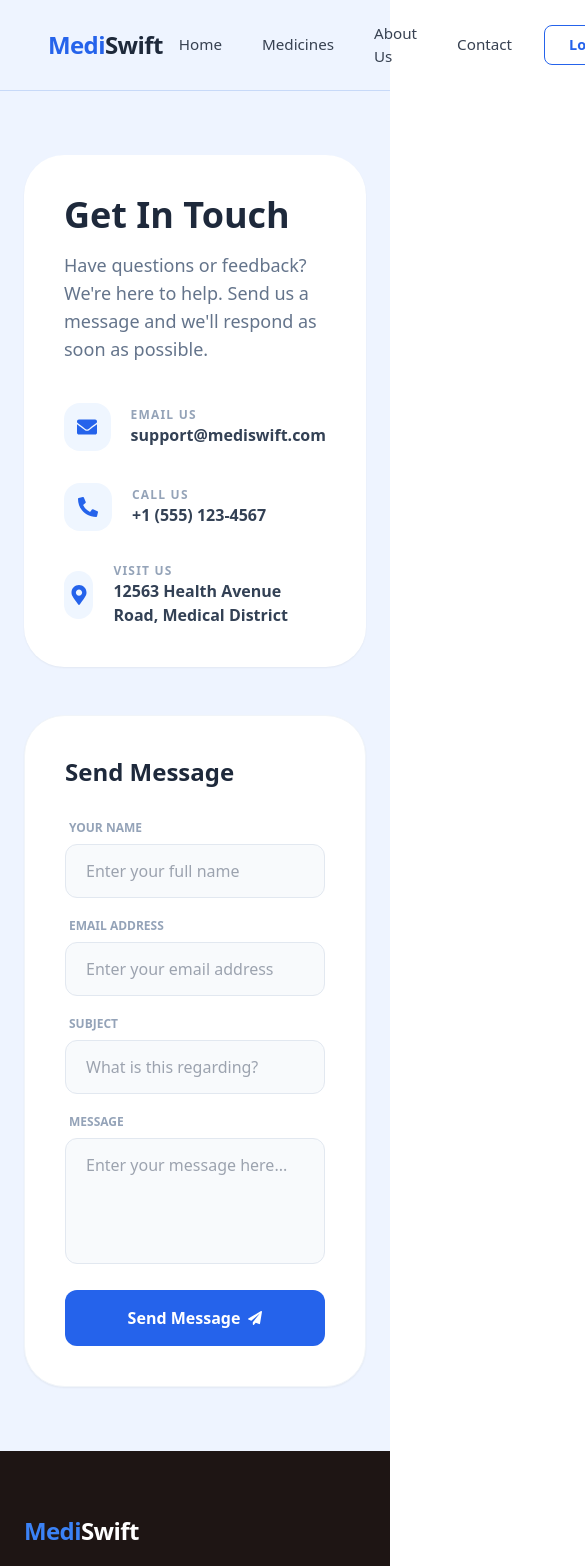
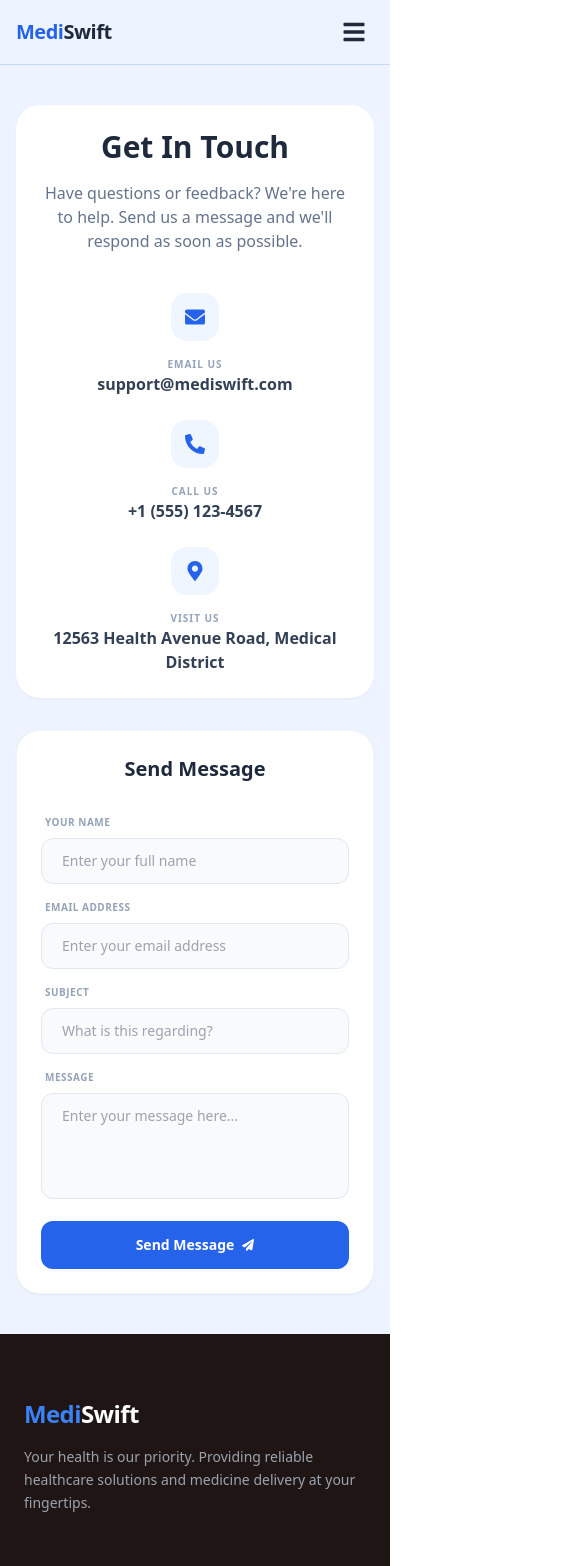
Before and after one commit to Madhugunasekhar-16/-Madhugunasekhar-16-MediSwift---Medicine-Delivery-App-, a React (Vite) app in the folder frontend/vite-project/: page /contact in a window 390 px wide. Shown: the top 1566 px of the page, 585 px wide, since content can reach past the window. Built offline with nearby package versions, Linux system fonts and the light colour scheme.

Commit message:
updating responsive design

```diff
--- a/frontend/vite-project/src/components/Navbar.jsx
+++ b/frontend/vite-project/src/components/Navbar.jsx
@@ -1,12 +1,13 @@
 import { Link, useNavigate } from "react-router-dom";
 import { useContext, useEffect, useState } from "react";
-import { FaUser, FaShoppingCart, FaChartLine } from "react-icons/fa";
+import { FaUser, FaShoppingCart, FaChartLine, FaBars, FaTimes } from "react-icons/fa";
 import { AuthContext } from "../context/AuthContext";
 
 const Navbar = () => {
   const { user, logout } = useContext(AuthContext);
   const navigate = useNavigate();
   const [cartCount, setCartCount] = useState(0);
+  const [isMenuOpen, setIsMenuOpen] = useState(false); // State for mobile menu
 
   useEffect(() => {
     const fetchCartCount = async () => {
@@ -33,47 +34,56 @@ const Navbar = () => {
 
   const handleLogout = () => {
     logout();
+    setIsMenuOpen(false);
     navigate("/login");
   };
 
-  // Reusable Tailwind class for links with the blue rounded-box hover
   const navLinkClasses = "no-underline text-gray-700 font-medium text-[0.95rem] px-4 py-2 rounded-xl transition-all duration-200 hover:bg-blue-600 hover:text-white flex items-center gap-2";
 
+  // Mobile specific class for full-width links
+  const mobileLinkClasses = "no-underline text-gray-700 font-bold text-lg py-4 border-b border-gray-100 flex items-center gap-3";
+
   return (
-    <nav className="sticky top-0 z-50 w-full bg-[#EEF4FF] border-b border-[#C7D9F8] px-12 py-3.5 flex justify-between items-center box-border">
+    <nav className="sticky top-0 z-[100] w-full bg-[#EEF4FF] border-b border-[#C7D9F8] px-4 md:px-12 py-3 flex justify-between items-center box-border">
 
       {/* LOGO */}
-      <Link to="/" className="no-underline flex items-center font-sans text-2xl font-extrabold tracking-tight">
+      <Link to="/" className="no-underline flex items-center font-sans text-xl md:text-2xl font-extrabold tracking-tight z-[101]">
         <span className="text-blue-600">Medi</span>
         <span className="text-slate-800">Swift</span>
       </Link>
 
-      {/* RIGHT SIDE NAV */}
-      <div className="flex items-center gap-2">
+      {/* MOBILE ACTIONS (Shown only on small screens) */}
+      <div className="flex items-center gap-3 md:hidden z-[101]">
+        {user && user.role !== "admin" && (
+          <Link to="/cart" className="relative text-blue-600 text-xl p-2">
+            <FaShoppingCart />
+            {cartCount > 0 && (
+              <span className="absolute top-0 right-0 bg-red-500 text-white text-[9px] w-4 h-4 flex items-center justify-center rounded-full">
+                {cartCount}
+              </span>
+            )}
+          </Link>
+        )}
+        <button
+          onClick={() => setIsMenuOpen(!isMenuOpen)}
+          className="text-2xl text-slate-800 p-2 focus:outline-none"
+        >
+          {isMenuOpen ? <FaTimes /> : <FaBars />}
+        </button>
+      </div>
 
-        {/* Home Link - Removed the blue underline style */}
-        <Link to="/" className={navLinkClasses}>
-          Home
-        </Link>
-
-        {/* Medicines and Cart now use the navLinkClasses for the hover box effect */}
-        <Link to="/medicines" className={navLinkClasses}>
-          Medicines
-        </Link>
-
-        <Link to="/about" className={navLinkClasses}>
-          About Us
-        </Link>
-
-        <Link to="/contact" className={navLinkClasses}>
-          Contact
-        </Link>
+      {/* DESKTOP NAV LINKS (Hidden on Mobile) */}
+      <div className="hidden md:flex items-center gap-1">
+        <Link to="/" className={navLinkClasses}>Home</Link>
+        <Link to="/medicines" className={navLinkClasses}>Medicines</Link>
+        <Link to="/about" className={navLinkClasses}>About Us</Link>
+        <Link to="/contact" className={navLinkClasses}>Contact</Link>
 
         {user ? (
-          <>
+          <div className="flex items-center ml-2">
             {user.role === "admin" ? (
-              <Link to="/admin-dashboard" className={`${navLinkClasses} text-blue-600 font-bold`}>
-                <FaChartLine /> Admin Dashboard
+              <Link to="/admin/dashboard" className={`${navLinkClasses} text-blue-600 font-bold`}>
+                <FaChartLine /> Admin
               </Link>
             ) : (
               <>
@@ -85,47 +95,73 @@ const Navbar = () => {
                     </span>
                   )}
                 </Link>
-                <Link to="/my-orders" className={navLinkClasses}>
-                  My Orders
-                </Link>
+                <Link to="/my-orders" className={navLinkClasses}>My Orders</Link>
               </>
             )}
 
-            {/* Separator */}
             <div className="h-6 w-[1px] bg-slate-300 mx-3" />
 
-            {/* Profile Button - Changed from <span> to <Link> to make it work */}
             <Link
               to="/profile"
-              className="no-underline flex items-center gap-2 bg-white text-blue-700 border border-blue-200 px-4 py-1.5 rounded-full text-[0.85rem] font-semibold mr-2 transition-all hover:bg-blue-50 hover:border-blue-300"
+              className="no-underline flex items-center gap-2 bg-white text-blue-700 border border-blue-200 px-4 py-1.5 rounded-full text-[0.85rem] font-semibold transition-all hover:bg-blue-50"
             >
               <FaUser className="text-[11px]" />
-              {user.name} {user.role === "admin" && "(Admin)"}
+              {user.name.split(' ')[0]} {/* Show only first name to save space */}
             </Link>
 
             <button
               onClick={handleLogout}
-              className="bg-red-500 text-white px-5 py-2 rounded-lg border-none cursor-pointer text-[0.875rem] font-semibold hover:bg-red-600 transition-colors shadow-sm"
+              className="ml-3 bg-red-500 text-white px-4 py-2 rounded-lg text-[0.85rem] font-semibold hover:bg-red-600 transition-all shadow-sm"
             >
               Logout
             </button>
-          </>
+          </div>
         ) : (
-          <div className="flex items-center gap-4 ml-2">
-            <Link
-              to="/login"
-              className="no-underline border-[1.5px] border-blue-600 text-blue-600 px-6 py-2 rounded-lg text-[0.9rem] font-semibold hover:bg-blue-50 transition-all"
-            >
+          <div className="flex items-center gap-3 ml-4">
+            <Link to="/login" className="no-underline border-[1.5px] border-blue-600 text-blue-600 px-5 py-1.5 rounded-lg font-semibold hover:bg-blue-50 transition-all">
               Login
             </Link>
-            <Link
-              to="/register"
-              className="no-underline bg-blue-600 text-white px-6 py-2 rounded-lg text-[0.9rem] font-semibold hover:bg-blue-700 shadow-md transition-all"
-            >
+            <Link to="/register" className="no-underline bg-blue-600 text-white px-5 py-1.5 rounded-lg font-semibold hover:bg-blue-700 shadow-md transition-all">
               Register
             </Link>
           </div>
         )}
+      </div>
+
+      {/* MOBILE MENU OVERLAY (Animated Slide-down) */}
+      <div className={`fixed inset-0 bg-white z-[100] transition-transform duration-300 ease-in-out transform ${isMenuOpen ? "translate-y-0" : "-translate-y-full"} md:hidden pt-20 px-6`}>
+        <div className="flex flex-col">
+          <Link to="/" onClick={() => setIsMenuOpen(false)} className={mobileLinkClasses}>Home</Link>
+          <Link to="/medicines" onClick={() => setIsOpen(false)} className={mobileLinkClasses}>Medicines</Link>
+          <Link to="/about" onClick={() => setIsMenuOpen(false)} className={mobileLinkClasses}>About Us</Link>
+          <Link to="/contact" onClick={() => setIsMenuOpen(false)} className={mobileLinkClasses}>Contact</Link>
+
+          {user ? (
+            <div className="mt-4 space-y-4">
+              <Link to="/profile" onClick={() => setIsMenuOpen(false)} className="flex items-center gap-3 text-blue-600 font-bold text-lg">
+                <FaUser /> {user.name} Profile
+              </Link>
+              {user.role === "admin" ? (
+                <Link to="/admin/dashboard" onClick={() => setIsMenuOpen(false)} className={mobileLinkClasses}>
+                  <FaChartLine /> Admin Dashboard
+                </Link>
+              ) : (
+                <Link to="/my-orders" onClick={() => setIsMenuOpen(false)} className={mobileLinkClasses}>My Orders</Link>
+              )}
+              <button
+                onClick={handleLogout}
+                className="w-full bg-red-500 text-white py-4 rounded-xl font-bold text-lg mt-4 shadow-lg"
+              >
+                Logout
+              </button>
+            </div>
+          ) : (
+            <div className="mt-8 flex flex-col gap-4">
+              <Link to="/login" onClick={() => setIsMenuOpen(false)} className="w-full text-center py-4 border-2 border-blue-600 text-blue-600 rounded-xl font-bold">Login</Link>
+              <Link to="/register" onClick={() => setIsMenuOpen(false)} className="w-full text-center py-4 bg-blue-600 text-white rounded-xl font-bold shadow-blue-200 shadow-xl">Register</Link>
+            </div>
+          )}
+        </div>
       </div>
     </nav>
   );
--- a/frontend/vite-project/src/pages/ContactPage.jsx
+++ b/frontend/vite-project/src/pages/ContactPage.jsx
@@ -21,43 +21,48 @@ const ContactPage = () => {
   };
 
   return (
-    <div className="min-h-screen bg-[#EEF4FF] py-16 px-6">
-      <div className="max-w-6xl mx-auto grid grid-cols-1 lg:grid-cols-2 gap-12">
+    <div className="min-h-screen bg-[#EEF4FF] py-10 md:py-16 lg:py-24 px-4 sm:px-6">
+      <div className="max-w-6xl mx-auto grid grid-cols-1 lg:grid-cols-2 gap-8 lg:gap-12">
 
-        {/* Left Side: Contact Info */}
-        <div className="bg-white p-10 rounded-[2.5rem] shadow-sm flex flex-col justify-center">
-          <h1 className="text-4xl font-extrabold text-slate-800 mb-4">Get In Touch</h1>
-          <p className="text-slate-500 mb-10 text-lg">
-            Have questions or feedback? We're here to help. Send us a message and we'll respond as soon as possible.
-          </p>
+        {/* Left Side: Contact Info - Stacks on top for Mobile */}
+        <div className="bg-white p-6 sm:p-10 rounded-[1.5rem] md:rounded-[2.5rem] shadow-sm flex flex-col justify-center">
+          <div className="text-center lg:text-left">
+            <h1 className="text-3xl md:text-4xl font-extrabold text-slate-800 mb-4">Get In Touch</h1>
+            <p className="text-slate-500 mb-10 text-base md:text-lg">
+              Have questions or feedback? We're here to help. Send us a message and we'll respond as soon as possible.
+            </p>
+          </div>
 
-          <div className="space-y-8">
-            <div className="flex items-center gap-5">
-              <div className="w-12 h-12 bg-blue-50 text-blue-600 rounded-2xl flex items-center justify-center text-xl">
+          <div className="space-y-6 md:space-y-8">
+            {/* Email */}
+            <div className="flex flex-col sm:flex-row items-center lg:items-start gap-4 text-center sm:text-left">
+              <div className="w-12 h-12 bg-blue-50 text-blue-600 rounded-2xl flex items-center justify-center text-xl shrink-0">
                 <FaEnvelope />
               </div>
               <div>
-                <p className="text-xs font-bold text-slate-400 uppercase tracking-widest">Email Us</p>
-                <p className="text-slate-700 font-semibold">support@mediswift.com</p>
+                <p className="text-[10px] font-bold text-slate-400 uppercase tracking-widest">Email Us</p>
+                <p className="text-slate-700 font-semibold break-all">support@mediswift.com</p>
               </div>
             </div>
 
-            <div className="flex items-center gap-5">
-              <div className="w-12 h-12 bg-blue-50 text-blue-600 rounded-2xl flex items-center justify-center text-xl">
+            {/* Phone */}
+            <div className="flex flex-col sm:flex-row items-center lg:items-start gap-4 text-center sm:text-left">
+              <div className="w-12 h-12 bg-blue-50 text-blue-600 rounded-2xl flex items-center justify-center text-xl shrink-0">
                 <FaPhoneAlt />
               </div>
               <div>
-                <p className="text-xs font-bold text-slate-400 uppercase tracking-widest">Call Us</p>
+                <p className="text-[10px] font-bold text-slate-400 uppercase tracking-widest">Call Us</p>
                 <p className="text-slate-700 font-semibold">+1 (555) 123-4567</p>
               </div>
             </div>
 
-            <div className="flex items-center gap-5">
-              <div className="w-12 h-12 bg-blue-50 text-blue-600 rounded-2xl flex items-center justify-center text-xl">
+            {/* Address */}
+            <div className="flex flex-col sm:flex-row items-center lg:items-start gap-4 text-center sm:text-left">
+              <div className="w-12 h-12 bg-blue-50 text-blue-600 rounded-2xl flex items-center justify-center text-xl shrink-0">
                 <FaMapMarkerAlt />
               </div>
               <div>
-                <p className="text-xs font-bold text-slate-400 uppercase tracking-widest">Visit Us</p>
+                <p className="text-[10px] font-bold text-slate-400 uppercase tracking-widest">Visit Us</p>
                 <p className="text-slate-700 font-semibold">12563 Health Avenue Road, Medical District</p>
               </div>
             </div>
@@ -65,66 +70,66 @@ const ContactPage = () => {
         </div>
 
         {/* Right Side: Send Message Form */}
-        <div className="bg-white p-10 rounded-[2.5rem] shadow-sm border border-slate-100">
-          <h2 className="text-2xl font-bold text-slate-800 mb-8">Send Message</h2>
-          <form onSubmit={handleSubmit} className="space-y-5">
+        <div className="bg-white p-6 sm:p-10 rounded-[1.5rem] md:rounded-[2.5rem] shadow-sm border border-slate-100">
+          <h2 className="text-xl md:text-2xl font-bold text-slate-800 mb-8 text-center lg:text-left">Send Message</h2>
+          <form onSubmit={handleSubmit} className="space-y-4 md:space-y-5">
             <div>
-              <label className="block text-xs font-bold text-slate-400 uppercase mb-2 ml-1">Your Name</label>
+              <label className="block text-[10px] font-bold text-slate-400 uppercase mb-2 ml-1 tracking-wider">Your Name</label>
               <input
                 type="text"
                 name="name"
                 value={formData.name}
                 onChange={handleChange}
                 placeholder="Enter your full name"
-                className="w-full px-5 py-3.5 bg-slate-50 border border-slate-200 rounded-xl focus:ring-2 focus:ring-blue-500 focus:bg-white outline-none transition-all"
+                className="w-full px-5 py-3 md:py-3.5 bg-slate-50 border border-slate-200 rounded-xl focus:ring-2 focus:ring-blue-500 focus:bg-white outline-none transition-all text-sm"
                 required
               />
             </div>
 
             <div>
-              <label className="block text-xs font-bold text-slate-400 uppercase mb-2 ml-1">Email Address</label>
+              <label className="block text-[10px] font-bold text-slate-400 uppercase mb-2 ml-1 tracking-wider">Email Address</label>
               <input
                 type="email"
                 name="email"
                 value={formData.email}
                 onChange={handleChange}
                 placeholder="Enter your email address"
-                className="w-full px-5 py-3.5 bg-slate-50 border border-slate-200 rounded-xl focus:ring-2 focus:ring-blue-500 focus:bg-white outline-none transition-all"
+                className="w-full px-5 py-3 md:py-3.5 bg-slate-50 border border-slate-200 rounded-xl focus:ring-2 focus:ring-blue-500 focus:bg-white outline-none transition-all text-sm"
                 required
               />
             </div>
 
             <div>
-              <label className="block text-xs font-bold text-slate-400 uppercase mb-2 ml-1">Subject</label>
+              <label className="block text-[10px] font-bold text-slate-400 uppercase mb-2 ml-1 tracking-wider">Subject</label>
               <input
                 type="text"
                 name="subject"
                 value={formData.subject}
                 onChange={handleChange}
                 placeholder="What is this regarding?"
-                className="w-full px-5 py-3.5 bg-slate-50 border border-slate-200 rounded-xl focus:ring-2 focus:ring-blue-500 focus:bg-white outline-none transition-all"
+                className="w-full px-5 py-3 md:py-3.5 bg-slate-50 border border-slate-200 rounded-xl focus:ring-2 focus:ring-blue-500 focus:bg-white outline-none transition-all text-sm"
                 required
               />
             </div>
 
             <div>
-              <label className="block text-xs font-bold text-slate-400 uppercase mb-2 ml-1">Message</label>
+              <label className="block text-[10px] font-bold text-slate-400 uppercase mb-2 ml-1 tracking-wider">Message</label>
               <textarea
                 name="message"
                 value={formData.message}
                 onChange={handleChange}
                 rows="4"
                 placeholder="Enter your message here..."
-                className="w-full px-5 py-3.5 bg-slate-50 border border-slate-200 rounded-xl focus:ring-2 focus:ring-blue-500 focus:bg-white outline-none transition-all resize-none"
+                className="w-full px-5 py-3 md:py-3.5 bg-slate-50 border border-slate-200 rounded-xl focus:ring-2 focus:ring-blue-500 focus:bg-white outline-none transition-all resize-none text-sm"
                 required
               ></textarea>
             </div>
 
             <button
               type="submit"
-              className="w-full py-4 bg-blue-600 text-white font-bold rounded-xl flex items-center justify-center gap-2 hover:bg-blue-700 hover:shadow-lg hover:shadow-blue-100 transition-all active:scale-95"
+              className="w-full py-3.5 md:py-4 bg-blue-600 text-white font-bold rounded-xl flex items-center justify-center gap-2 hover:bg-blue-700 hover:shadow-lg hover:shadow-blue-100 transition-all active:scale-95 text-sm md:text-base"
             >
-              Send Message <FaPaperPlane className="text-sm" />
+              Send Message <FaPaperPlane className="text-xs md:text-sm" />
             </button>
           </form>
         </div>
```
Also changed, not shown: frontend/vite-project/src/pages/AboutPage.jsx (+63 -76 lines).
